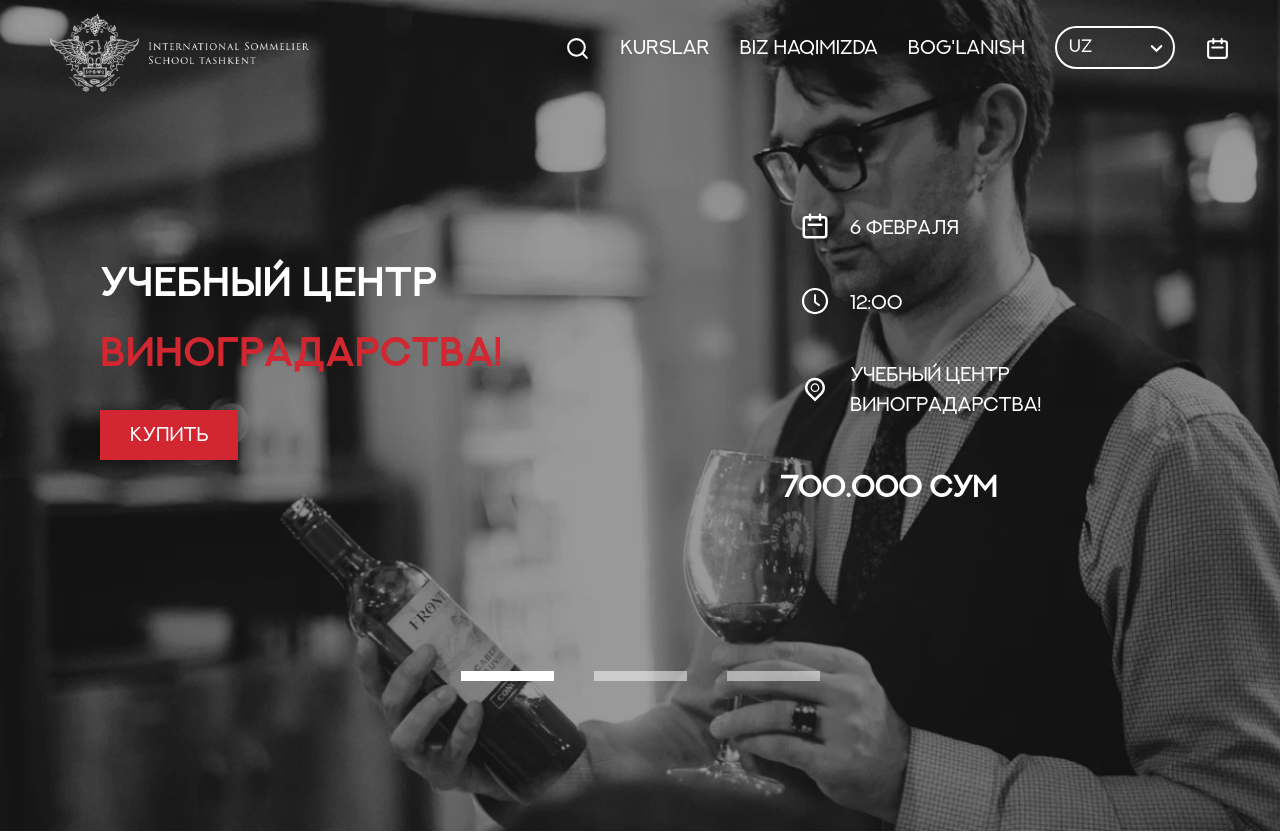
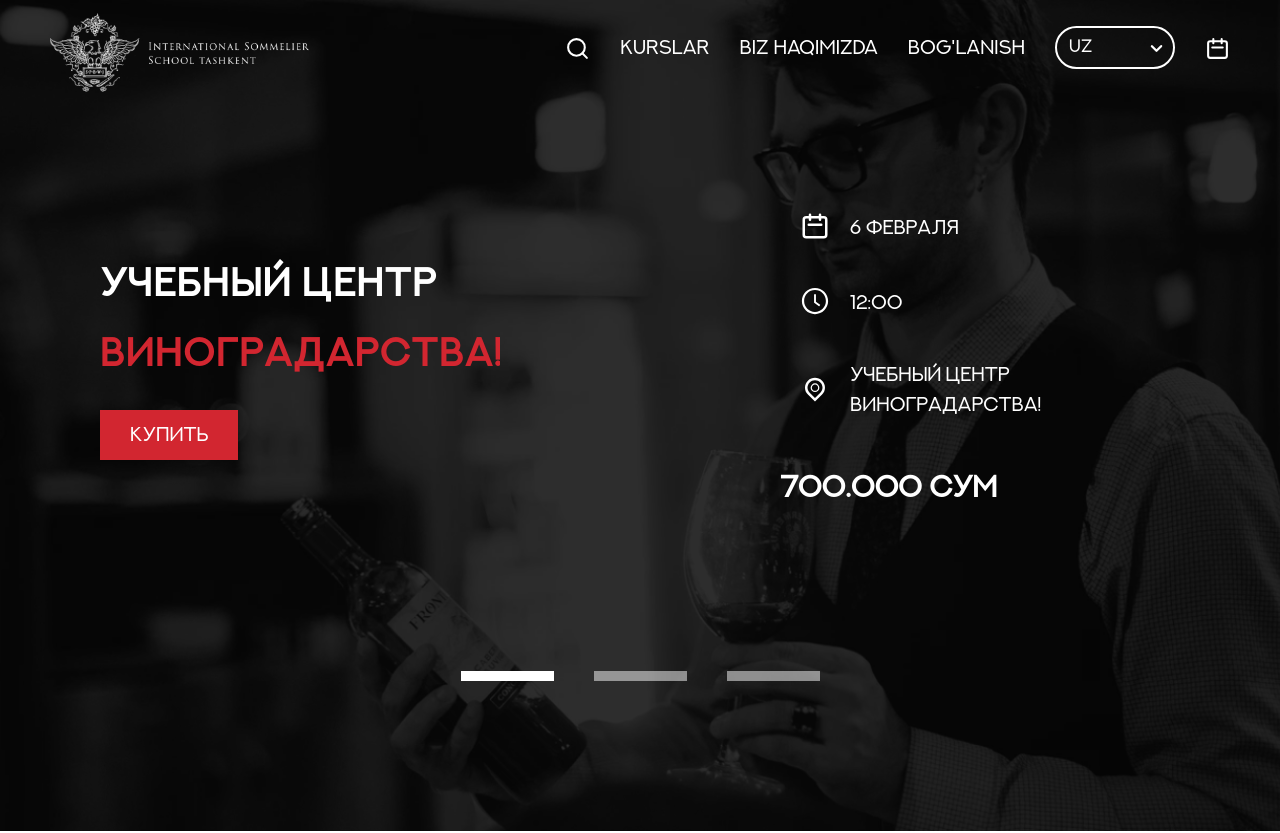
Before and after one commit to Diyorbek-Yusupov/grape, a React (Create React App) app: page / in a window 1280 px wide. Shown: the top 833 px of the page. Built offline with nearby package versions, Linux system fonts and the light colour scheme; no server answers.

Commit message:
color fix

```diff
--- a/src/App.js
+++ b/src/App.js
@@ -4,7 +4,7 @@
 import { Routes, Route } from "react-router-dom";
 import Auth from "./components/auth/Auth";
 import Pages from "./components/pages/Pages";
- import Users from "./components/pages/users/Users";
+import Users from "./components/pages/users/Users";
 import UserCreate from "./components/pages/users/userCreate/UserCreate";
 import UserView from "./components/pages/users/userView/UserView";
 import Menu from "./components/pages/menu/Menu";
--- a/src/components/Landing/Landing.scss
+++ b/src/components/Landing/Landing.scss
@@ -1,12 +1,28 @@
 @import "../../styles/styles.scss";
 
 .landing {
+  position: relative;
   padding: 20rem 0 15rem 0;
   background-size: cover !important;
   background-repeat: no-repeat !important;
   background-position: center !important;
 
+  &:after {
+    content: "";
+    display: inline-block;
+    position: absolute;
+    left: 0;
+    top: 0;
+    height: 100%;
+    width: 100%;
+    background: rgba(0,0,0,.7);
+    //z-index: 1;
+  }
+
+
   &__wrapper {
+    position: relative;
+    z-index: 1;
     display: flex;
     justify-content: space-between;
     max-width: 135rem;
@@ -23,9 +39,11 @@
     display: flex;
     // background-color: red;
   }
+
   .buy {
     margin-top: 3rem;
   }
+
   &__slider {
     transition: all 1.3s linear;
     min-width: 100%;
@@ -67,6 +85,7 @@
 
   &__right {
     margin-top: 5rem;
+
     h1 {
       font-size: 3.9rem;
       color: $white;
@@ -151,6 +170,8 @@
   }
 
   &__dots-container {
+    position: relative;
+    z-index: 10;
     margin-top: 11rem;
 
     display: flex;
@@ -158,6 +179,7 @@
   }
 
   &__dots-wrapper {
+
     display: flex;
 
     .slider-dots {
--- a/src/components/pages/Home/Home.scss
+++ b/src/components/pages/Home/Home.scss
@@ -20,6 +20,7 @@
     text-align: center;
 
     a {
+      border: 1px solid transparent;
       background-color: $reddishBrown;
       font-size: 2.2rem;
       color: $white;
@@ -30,6 +31,7 @@
       &:hover {
         background-color: transparent;
         color: $reddishBrown;
+        border-color: $reddishBrown;
       }
     }
   }
```
Also changed, not shown: src/components/Landing/Landing.jsx (+14 -14 lines), 1 other file (tests, documents, lock files or other folders). Lines whose indentation alone changed are shown as unchanged.
